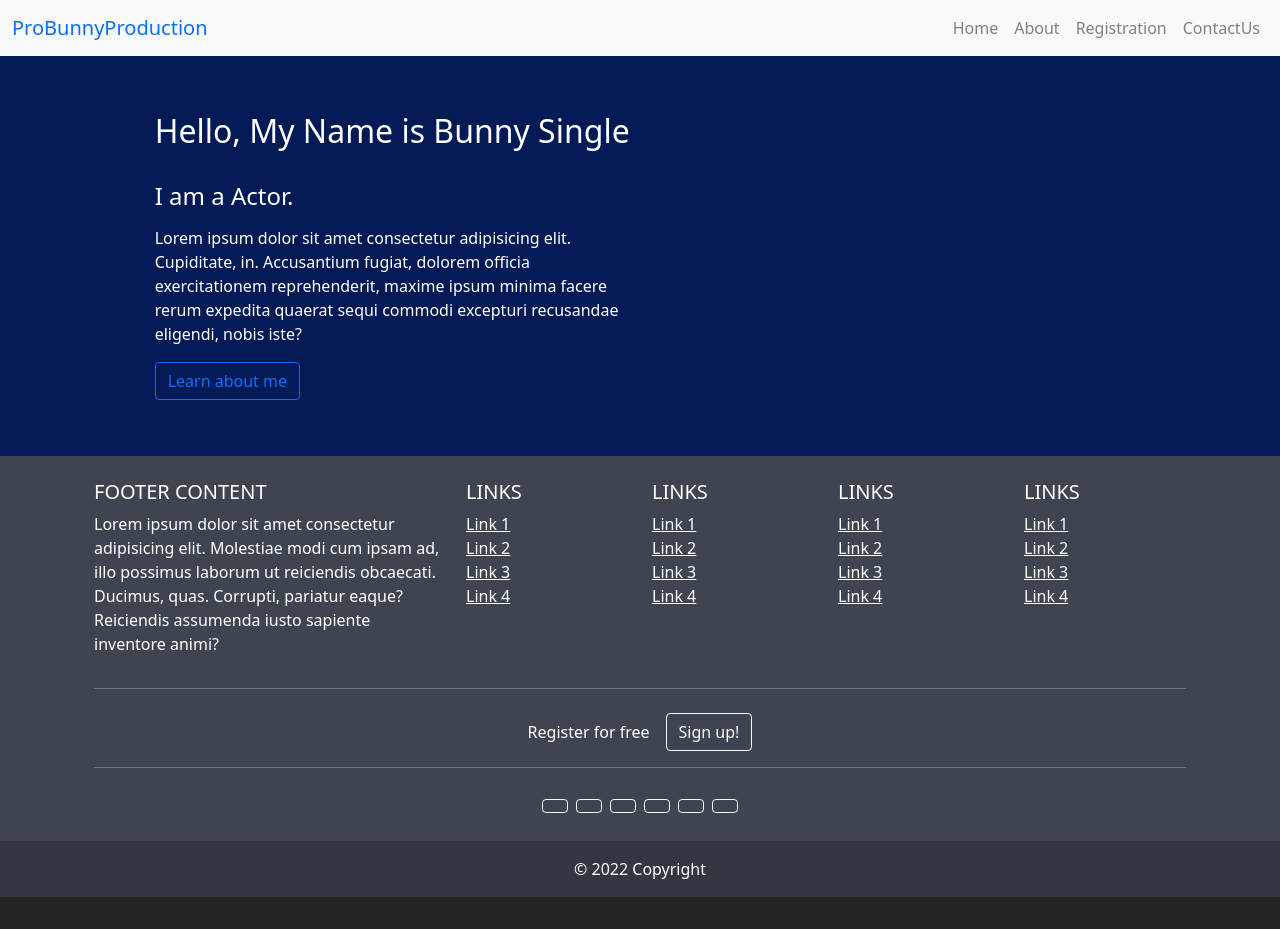
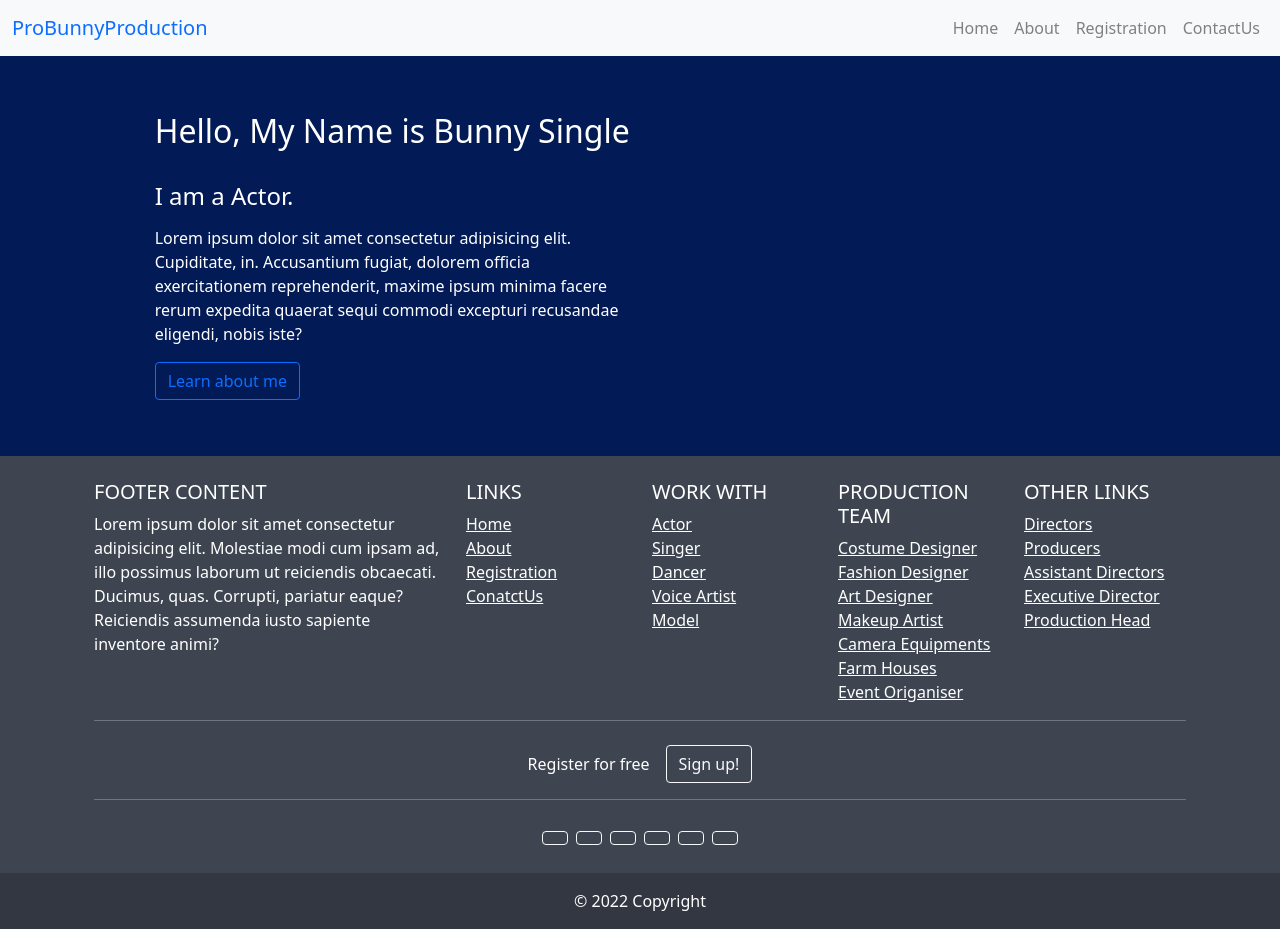
Before and after one commit to vinaysharma7503/ProBunny-Web, a React (Vite) app: page / in a window 1280 px wide. Before the commit the page ends 897 px from the top, so only its background shows below. Built offline with nearby package versions, Linux system fonts and the light colour scheme.

Commit message:
working on footer

```diff
--- a/src/Widgets/Footer/Footer.tsx
+++ b/src/Widgets/Footer/Footer.tsx
@@ -1,4 +1,5 @@
 import React from 'react'
+import { Link } from 'react-router-dom'
 
 type Props = {}
 
@@ -27,70 +28,85 @@ const Footer = (props: Props) => {
 
                 <ul className="list-unstyled mb-0">
                   <li>
-                    <a href="#!" className="text-white">Link 1</a>
+                    <Link to="/" className="text-white">Home</Link>
                   </li>
                   <li>
-                    <a href="#!" className="text-white">Link 2</a>
+                    <Link to="/about" className="text-white">About</Link>
                   </li>
                   <li>
-                    <a href="#!" className="text-white">Link 3</a>
+                    <Link to="/registration" className="text-white">Registration</Link>
                   </li>
                   <li>
-                    <a href="#!" className="text-white">Link 4</a>
+                    <Link to="/contact" className="text-white">ConatctUs</Link>
                   </li>
                 </ul>
               </div>
               <div className="col-lg-2 col-md-6 mb-4 mb-md-0">
-                <h5 className="text-uppercase">Links</h5>
+                <h5 className="text-uppercase">Work With</h5>
 
                 <ul className="list-unstyled mb-0">
                   <li>
-                    <a href="#!" className="text-white">Link 1</a>
+                    <Link to="/" className="text-white">Actor</Link>
                   </li>
                   <li>
-                    <a href="#!" className="text-white">Link 2</a>
+                    <Link to="/" className="text-white">Singer</Link>
                   </li>
                   <li>
-                    <a href="#!" className="text-white">Link 3</a>
+                    <Link to="/" className="text-white">Dancer</Link>
                   </li>
                   <li>
-                    <a href="#!" className="text-white">Link 4</a>
+                    <Link to="/" className="text-white">Voice Artist</Link>
+                  </li>
+                  <li>
+                    <Link to="/" className="text-white">Model</Link>
                   </li>
                 </ul>
               </div>
               <div className="col-lg-2 col-md-6 mb-4 mb-md-0">
-                <h5 className="text-uppercase">Links</h5>
+                <h5 className="text-uppercase">Production Team</h5>
 
                 <ul className="list-unstyled mb-0">
-                  <li>
-                    <a href="#!" className="text-white">Link 1</a>
+                <li>
+                    <Link to="/" className="text-white">Costume Designer</Link>
                   </li>
                   <li>
-                    <a href="#!" className="text-white">Link 2</a>
+                    <Link to="/" className="text-white">Fashion Designer</Link>
                   </li>
                   <li>
-                    <a href="#!" className="text-white">Link 3</a>
+                    <Link to="/" className="text-white">Art Designer</Link>
                   </li>
                   <li>
-                    <a href="#!" className="text-white">Link 4</a>
+                    <Link to="/" className="text-white">Makeup Artist</Link>
+                  </li>
+                  <li>
+                    <Link to="/" className="text-white">Camera Equipments</Link>
+                  </li>
+                  <li>
+                    <Link to="/" className="text-white">Farm Houses</Link>
+                  </li>
+                  <li>
+                    <Link to="/" className="text-white">Event Origaniser</Link>
                   </li>
                 </ul>
               </div>
               <div className="col-lg-2 col-md-6 mb-4 mb-md-0">
-                <h5 className="text-uppercase">Links</h5>
+                <h5 className="text-uppercase">Other Links</h5>
 
                 <ul className="list-unstyled mb-0">
-                  <li>
-                    <a href="#!" className="text-white">Link 1</a>
+                <li>
+                    <Link to="/" className="text-white">Directors</Link>
                   </li>
                   <li>
-                    <a href="#!" className="text-white">Link 2</a>
+                    <Link to="/" className="text-white">Producers</Link>
                   </li>
                   <li>
-                    <a href="#!" className="text-white">Link 3</a>
+                    <Link to="/" className="text-white">Assistant Directors</Link>
                   </li>
                   <li>
-                    <a href="#!" className="text-white">Link 4</a>
+                    <Link to="/" className="text-white">Executive Director</Link>
+                  </li>
+                  <li>
+                    <Link to="/" className="text-white">Production Head</Link>
                   </li>
                 </ul>
               </div>
```
